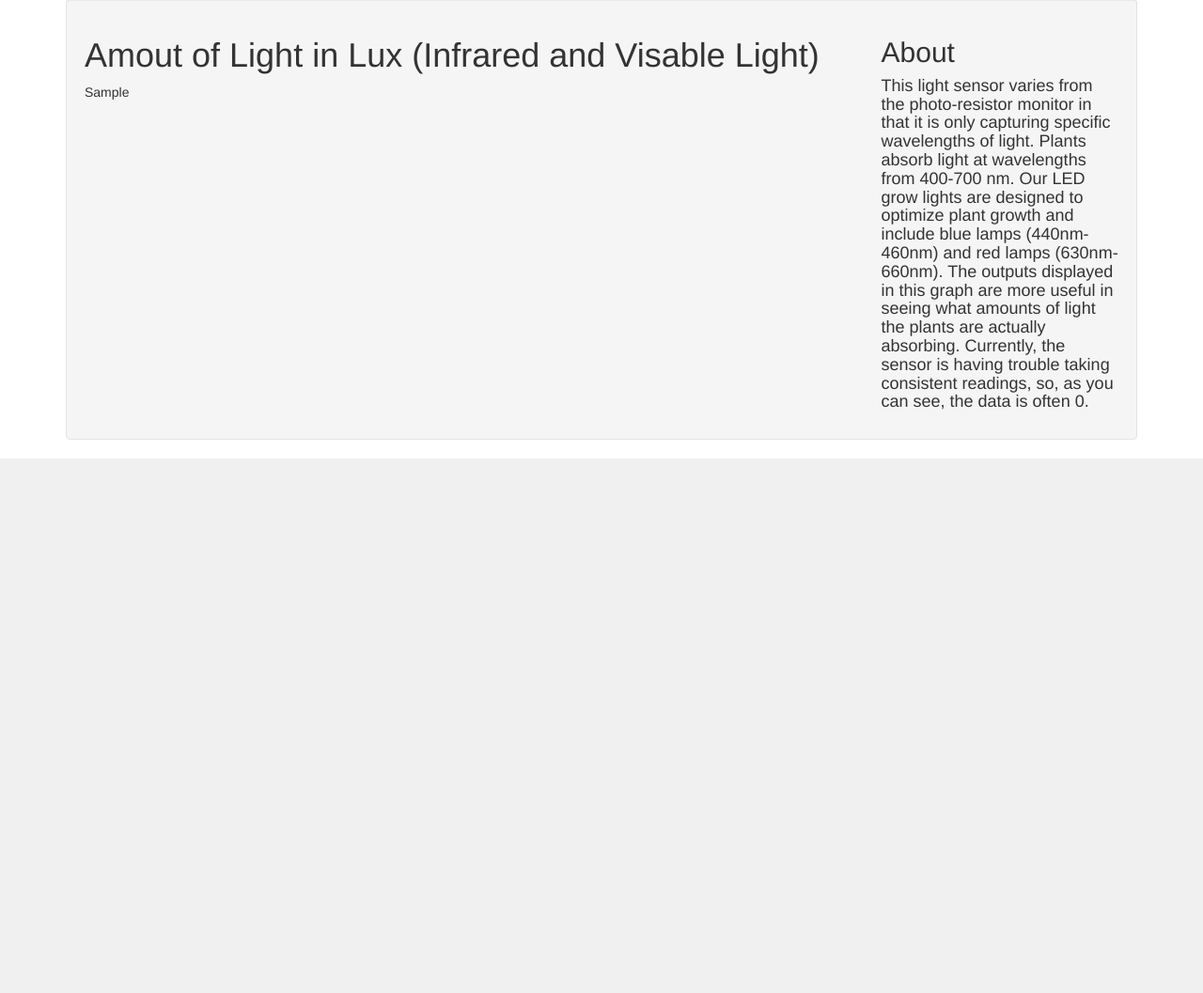
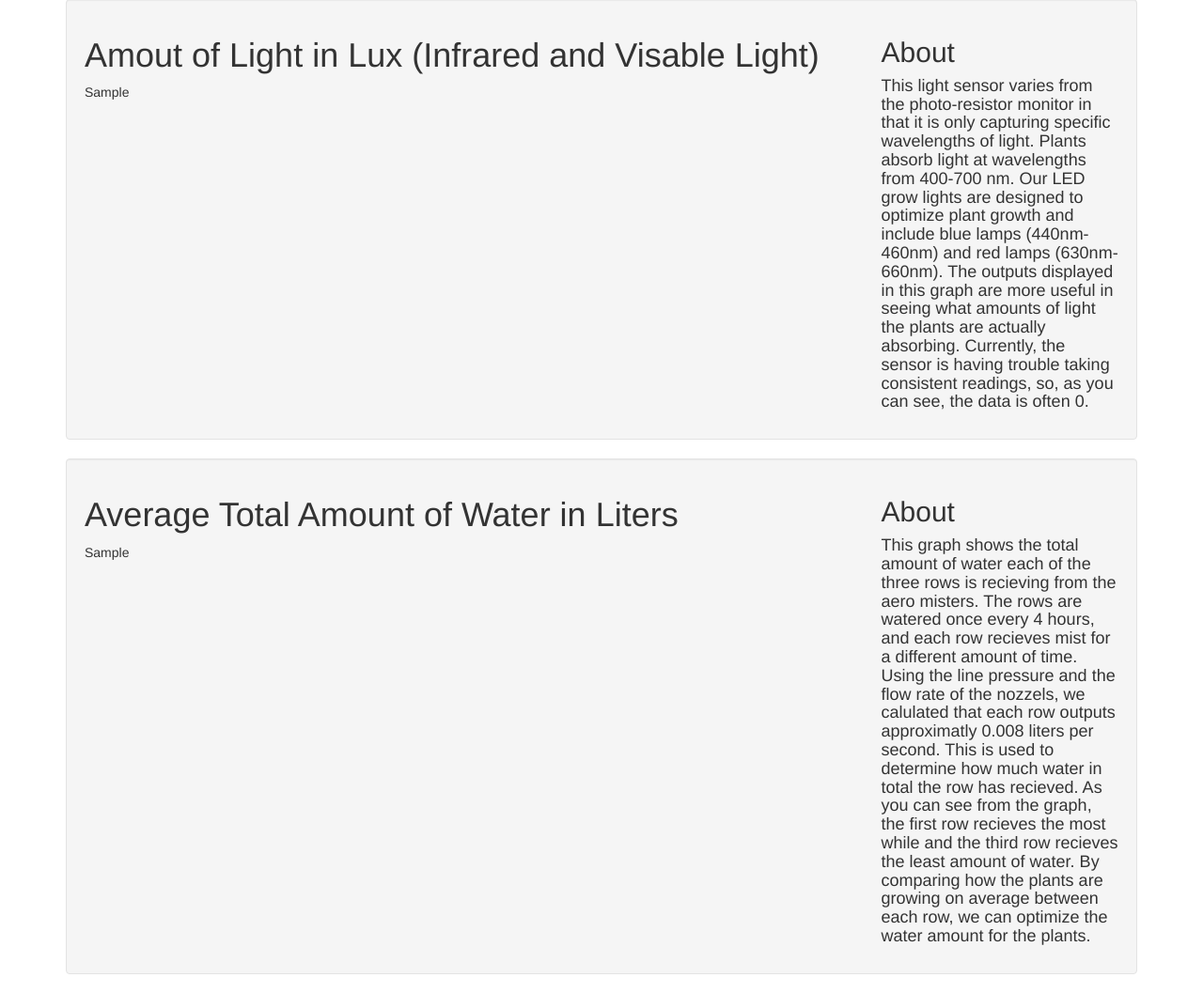
Before and after one commit to jpk0727/growApp, a Django app: template apps/base/templates/base/monitor.html in a window 1280 px wide. Shown: the part 1675-2732 px from the top of the page at 94% size. Before the commit the page ends 2163 px from the top, so only its background shows below. Run offline with Django 3.2, Linux system fonts and the light colour scheme; tables that the repository leaves empty hold one stand-in row (values such as "Sample post"); the template is opened without the code that fills it: values that come from a table or form of the project are taken from there, most other values are stand-ins (such as "Sample title", 1, 10 or a date in 2020); style sheets or scripts are compiled from the project's sources; some libraries are stand-ins or nearby versions.

Commit message:
added water amount model and data viz

```diff
--- a/apps/base/templates/base/monitor.html
+++ b/apps/base/templates/base/monitor.html
@@ -81,4 +81,21 @@
            </div>
         </div>
     </div>
-</div>{% endblock %}
+</div>
+<div id="line_chart" class="well">
+    <div class "container">
+        <div class="row">
+            <div class="col-lg-9">
+                <h1>Average Total Amount of Water in Liters</h1>
+                {{ line_chart5.as_html }}
+            </div>
+            <div class="col-lg-3">
+                <h2> About  </h2>
+                <h4> This graph shows the total amount of water each of the three
+                    rows is recieving from the aero misters. The rows are watered once every 4 hours, and each row recieves mist for a different amount of time. Using the line pressure and the flow rate of the nozzels, we calulated that each row outputs approximatly 0.008 liters per second. This is used to determine how much water in total the row has recieved. As you can see from the graph, the first row recieves the most while and the third row recieves the least amount of water. By comparing how the plants are growing on average between each row, we can optimize the water amount for the plants. </h4>
+           </div>
+        </div>
+    </div>
+</div>
+
+{% endblock %}
```
Also changed, not shown: apps/base/models.py (+16 -0 lines), apps/base/views.py (+9 -3 lines).
